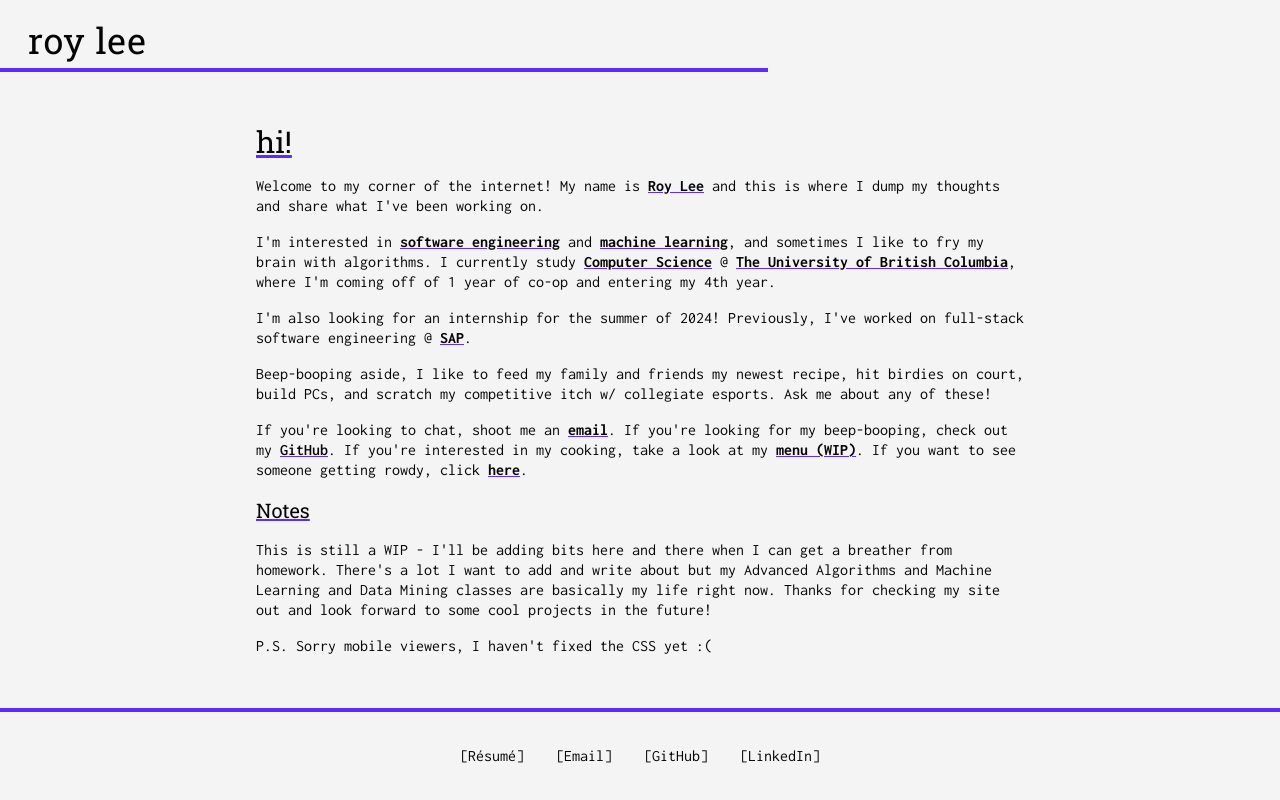
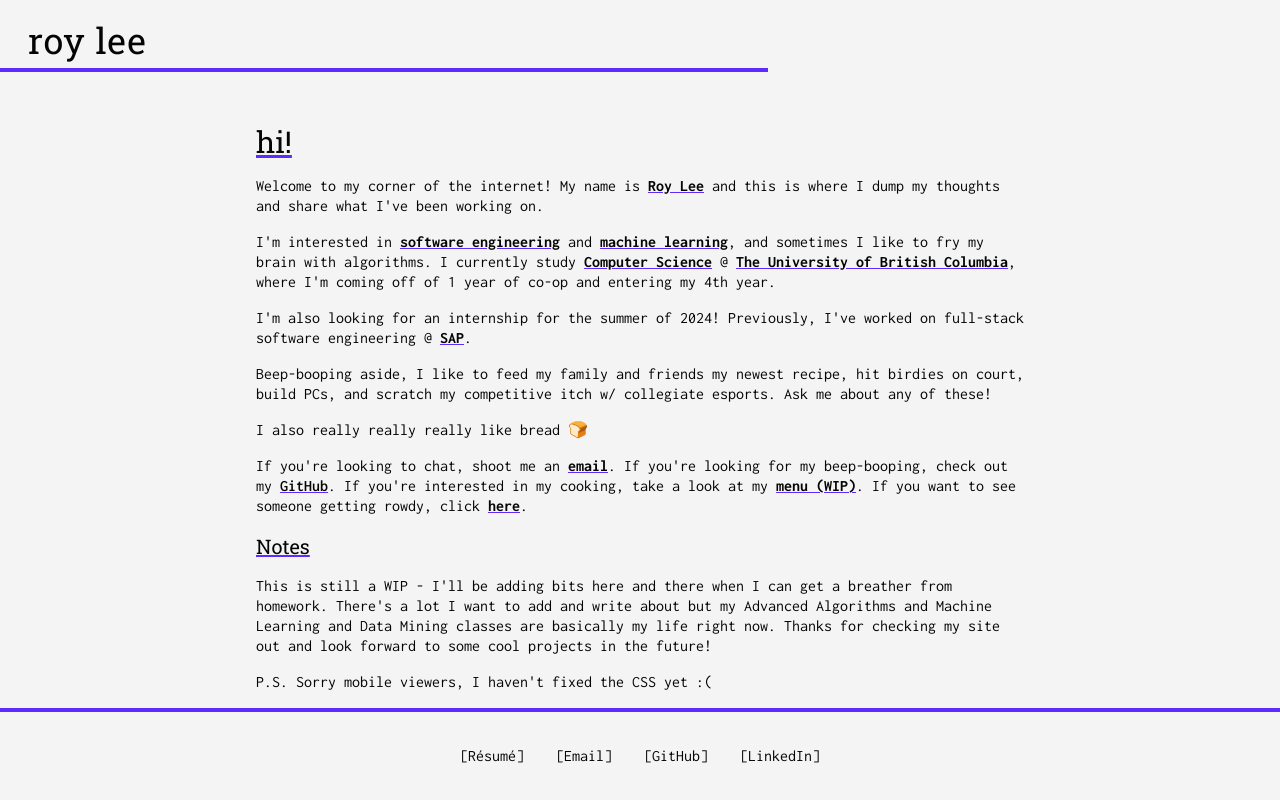
Before and after one commit to royee-lee/portfolio, a Next.js app: page / in a window 1280 px wide. Built offline with nearby package versions, Linux system fonts and the light colour scheme.

Commit message:
Add resume

```diff
--- a/app/components/footer.tsx
+++ b/app/components/footer.tsx
@@ -6,7 +6,7 @@ export default function Footer() {
       <p>
         <a
           className="p-4 hover:underline decoration-accent"
-          href="resume.pdf"
+          href="/files/resume.pdf"
           target="_blank"
           rel="noopener"
         >
--- a/app/page.tsx
+++ b/app/page.tsx
@@ -33,6 +33,9 @@ export default function Home() {
           Beep-booping aside, I like to feed my family and friends my newest recipe, hit birdies on
           court, build PCs, and scratch my competitive itch w/ collegiate esports. Ask me about any
           of these!
+        </p>
+        <p className="font-inconsolata mt-4 leading-tight">
+          I also really really really like bread &#127838;
         </p>
         <p className="font-inconsolata mt-4 leading-tight">
           If you're looking to chat, shoot me an{' '}
```
Also changed, not shown: 1 other file (tests, documents, lock files or other folders).
